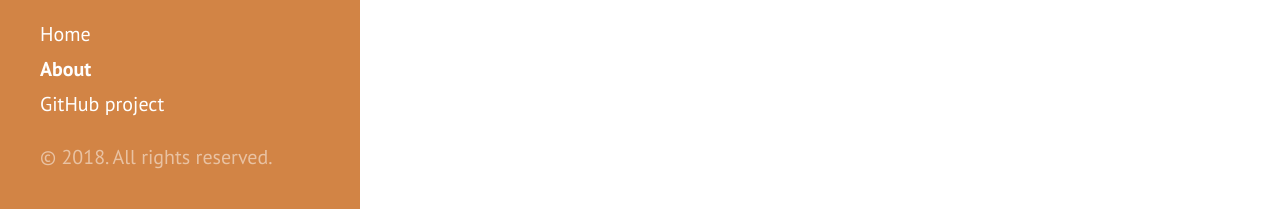
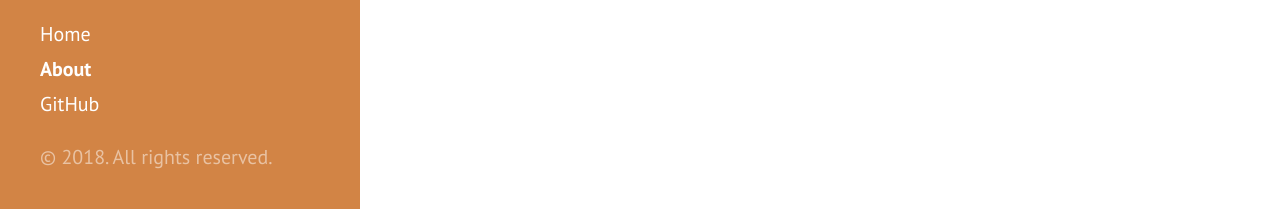
Before and after one commit to deangelacgn/deangelacgn.github.io, a Jekyll site: the page built from about.md, in a window 1280 px wide. Shown: the part 688-897 px from the top of the page. Built offline with Jekyll 4.4.1, drawn with Linux system fonts in a browser that asks for light colours.

Commit message:
created link to github

```diff
--- a/_includes/sidebar.html
+++ b/_includes/sidebar.html
@@ -10,7 +10,7 @@
     </div>
 
     <nav class="sidebar-nav">
-      <a class="sidebar-nav-item{% if page.url == site.baseurl %} active{% endif %}" href="{{ site.baseurl }}">Home</a>
+      <a class="sidebar-nav-item{% if page.url == site.baseurl %} active{% endif %}" href="/">Home</a>
 
       {% comment %}
         The code below dynamically generates a sidebar nav of pages with
@@ -25,7 +25,7 @@
           {% endif %}
         {% endif %}
       {% endfor %}
-      <a class="sidebar-nav-item" href="{{ site.github.repo }}">GitHub project</a>
+      <a class="sidebar-nav-item" href="https://github.com/deangelacgn">GitHub</a>
     </nav>
 
     <p>&copy; {{ site.time | date: '%Y' }}. All rights reserved.</p>
```
